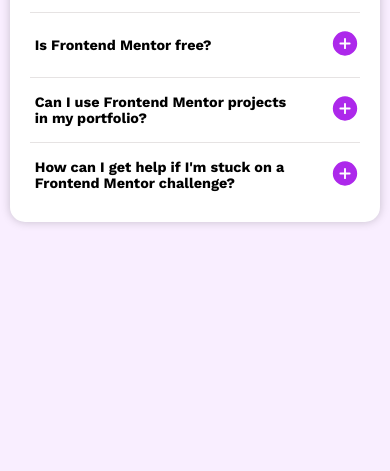
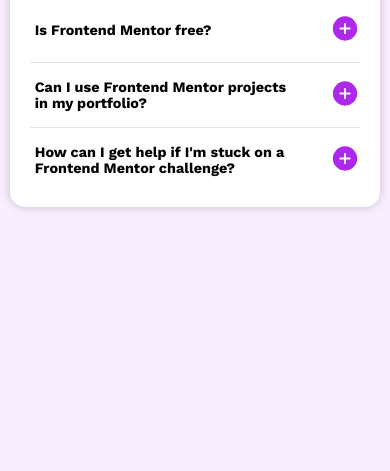
Before and after one commit to FranSantos103/frontendMentorEasy-FAQ-accordion, a plain HTML site: page index.html in a window 390 px wide. Shown: the part 373-844 px from the top of the page. Drawn offline with Linux system fonts and the light colour scheme.

Commit message:
Challenge done

```diff
--- a/style.css
+++ b/style.css
@@ -22,7 +22,7 @@
     justify-content: center;
     align-items: center;
     min-height: 100vh;
-    padding: 32px;
+    padding-bottom: 30px;
 }
 
 main{
@@ -103,7 +103,6 @@
     flex-direction: column;
     justify-content: center;
     align-items: center;
-    padding: 60px;
   }
 
   main{
```
Also changed, not shown: 1 other file.
